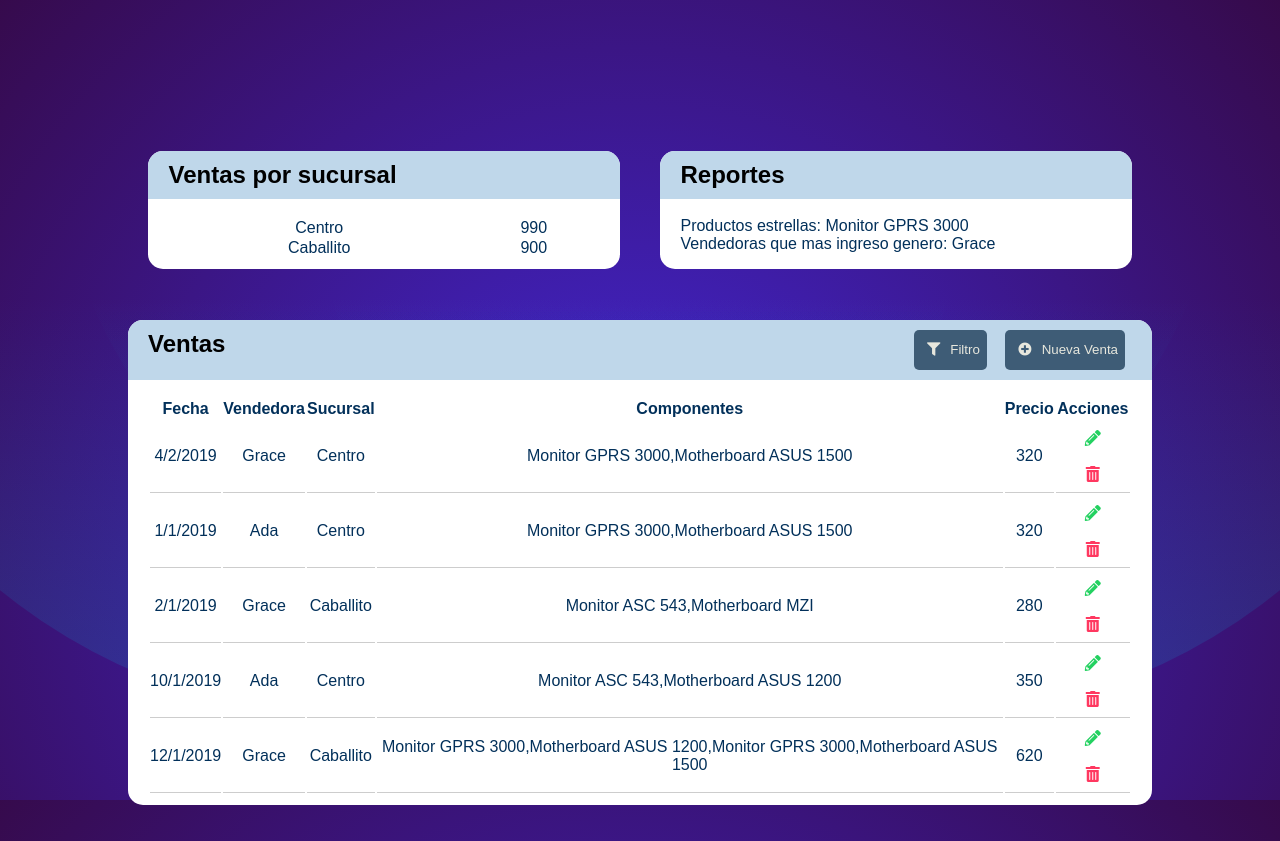
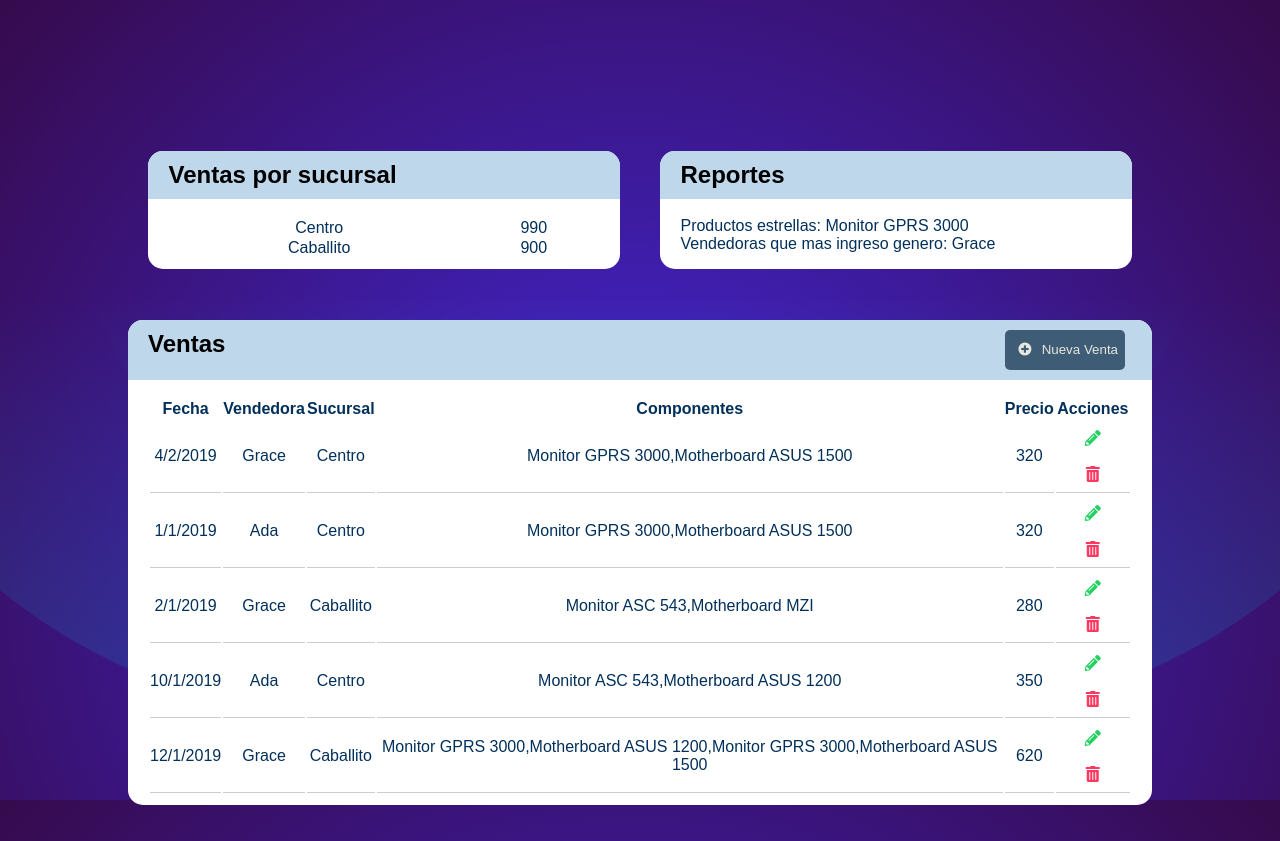
Before and after one commit to LudmilaNannizzi/adaComputacion, a plain HTML site: page index.html in a window 1280 px wide. Drawn offline with Linux system fonts and the light colour scheme.

Commit message:
oculte filtros con display none

```diff
--- a/index.html
+++ b/index.html
@@ -52,7 +52,7 @@
         <div class="card__title">
           <h2>Ventas</h2>
           <div class="botones-tabla">
-              <button class="btn" type="button" id="filtroVentas"><i class="fas fa-filter"></i>Filtro  </button>
+              <button class="btn" type="button" id="filtroVentas" style="display: none;"><i class="fas fa-filter"></i>Filtro  </button>
               <button class="btn" type="button" id="nuevaVenta"><i class="fas fa-plus-circle"></i>Nueva Venta  </button>
           </div>
         </div>
```
